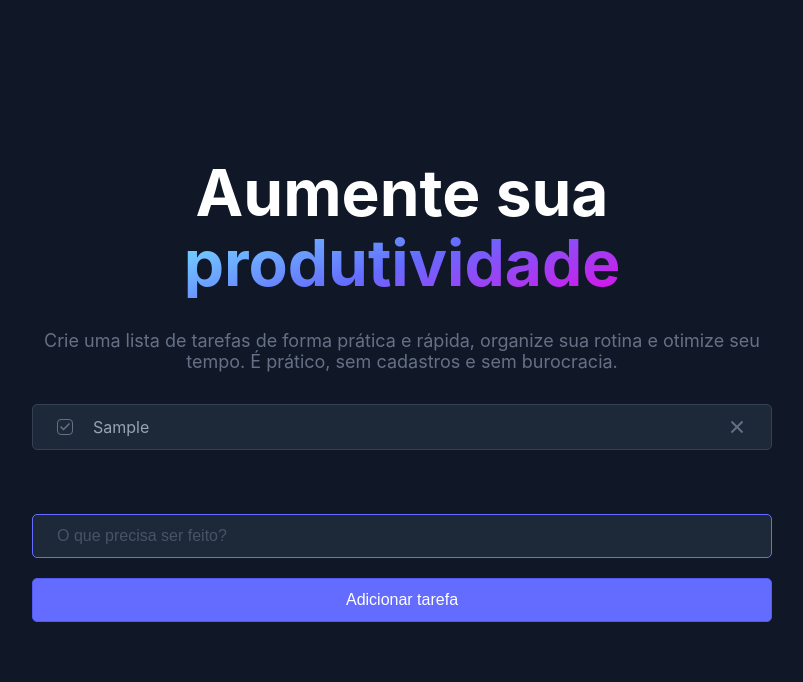
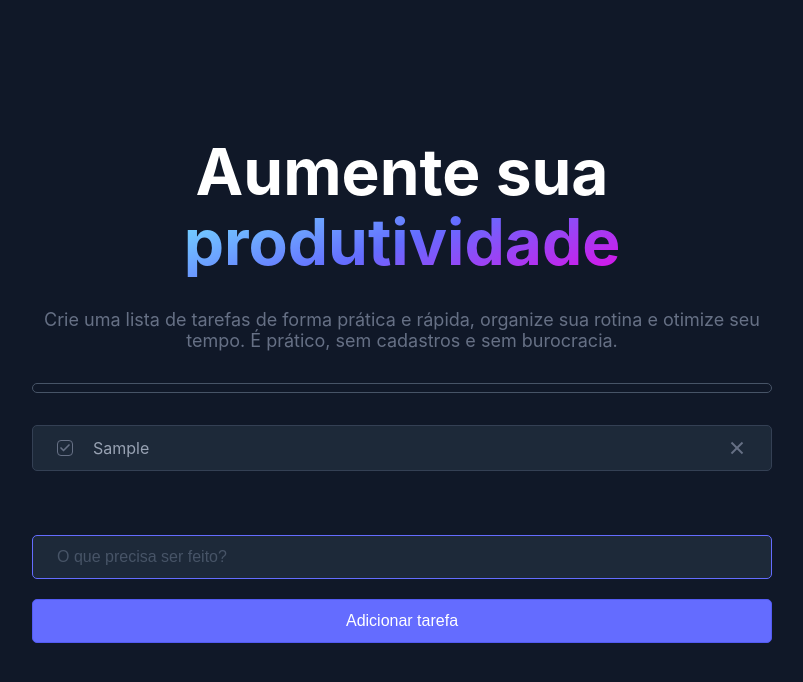
Before and after one commit to AdysonVieira/turbo-task, a React (Vite) app: page / in a window 1280 px wide. Both pictures are taken after typing "Sample" into the empty fields and a click on the button "Adicionar tarefa". Shown: the top 682 px of the page, without its empty margins (238-1041 px from the left). Built offline with nearby package versions, Linux system fonts and the light colour scheme.

Commit message:
add progress bar and update animation

```diff
--- a/src/hooks/use-localstorage.jsx
+++ b/src/hooks/use-localstorage.jsx
@@ -7,8 +7,9 @@ const useLocalStorage = (key, initialValue) => {
     })
 
   const setValue = React.useCallback((value) => {
+    setState(value)
     return window.localStorage.setItem(key, JSON.stringify(value))
-  }, [value])
+  }, [value, key])
 
   return [state, setValue]
 }
--- /dev/null
+++ b/src/pages/home/components/progress-bar/progress-bar.jsx
@@ -0,0 +1,15 @@
+import React from 'react'
+import { ProgressBarContainer } from './styled'
+
+const ProgressBar = ({ progress }) => {
+  return (
+    <ProgressBarContainer>
+      <div className='progressbar-border'>
+        <div style={{ width: `${progress}%`}} className='progressbar-thumb'></div>
+      </div>
+      {/* <span className='progressbar-percent'>{progress}% concluída</span> */}
+    </ProgressBarContainer>
+  )
+}
+
+export default ProgressBar
--- /dev/null
+++ b/src/pages/home/components/progress-bar/styled.jsx
@@ -0,0 +1,27 @@
+import styled from "styled-components";
+
+export const ProgressBarContainer = styled.div`
+  width: 100%;
+  margin-bottom: 3.2rem;
+
+  .progressbar-percent {
+    display: flex;
+    justify-content: end;
+    padding-top: 2rem;
+    color: ${(props) => props.theme.colors.gray.g400};
+    font-size: ${(props) => props.theme.fontSize.text.s};
+  }
+  .progressbar-border {
+    border: 1px solid ${(props) => props.theme.colors.gray.g600};
+    border-radius: 0.5rem;
+    height: 1rem;
+  }
+
+  .progressbar-thumb {
+    background-color: ${(props) => props.theme.colors.success.succ400};
+    border-radius: 0.5rem;
+    height: 0.8rem;
+    transition: all 0.2s ease-in-out;
+  }
+
+`;
--- a/src/pages/home/components/task-list/styled.jsx
+++ b/src/pages/home/components/task-list/styled.jsx
@@ -44,6 +44,7 @@ export const TaskBoxStyled = styled.li`
 
   &.checked {
     border: 1px solid ${(props) => props.theme.colors.success.succ400};
+    transition: all 0.2s ease;
   }
 
   @media screen and (max-width: ${(props) => props.theme.breakpoints.s} ){
--- a/src/pages/home/home.jsx
+++ b/src/pages/home/home.jsx
@@ -4,6 +4,7 @@ import { HomeContainer, SubTitle, Title, FormHome } from './styled'
 import Input from './components/input/input';
 import Button from './components/button/button';
 import TaskBox from './components/task-list/task-box'
+import ProgressBar from './components/progress-bar/progress-bar';
 import { TaskContainer } from './components/task-list/styled'
 
 const Home = () => {
@@ -13,6 +14,7 @@ const Home = () => {
   });
   const [value, setValue] = React.useState('');
   const [isError, setIsError] = React.useState(false);
+  const [progress, setProgress] = React.useState(0)
 
 
   React.useEffect(() => {
@@ -54,10 +56,21 @@ const Home = () => {
     };
   };
 
+  React.useEffect(() => {
+    const handleProgressBar = () => {
+      const total = tasks.length
+      const totalChecked = tasks.filter((item) => item.checked === true ).length
+      const progress = (100 / total) * totalChecked
+      return progress.toFixed()
+    }
+    setProgress(handleProgressBar())
+  }, [tasks])
+
   return (
     <HomeContainer>
       <Title>Aumente sua <span>produtividade</span></Title>
       <SubTitle>Crie uma lista de tarefas de forma prática e rápida, organize sua rotina e otimize seu tempo. É prático, sem cadastros e sem burocracia.</SubTitle>
+      { tasks.length > 0 && <ProgressBar progress={progress}/>}
       <TaskContainer>
         {tasks && tasks.map((task) => (
           <TaskBox
@@ -70,7 +83,8 @@ const Home = () => {
           />
           ))}
       </TaskContainer>
-      <FormHome onSubmit={handleSubmit}>
+      <FormHome
+        style={{marginTop:`${tasks.length === 0 ? '0' : '6.4rem'}`, transition: 'all 0.2s ease'}} onSubmit={handleSubmit}>
         <Input
           value={value}
           onChange={setValue}
--- a/src/pages/home/styled.jsx
+++ b/src/pages/home/styled.jsx
@@ -5,7 +5,7 @@ export const HomeContainer = styled.div`
   flex-direction: column;
   justify-content: center;
   align-items: center;
-  height: 100vh;
+  min-height: 100vh;
   max-width: 78rem;
   margin: 0 auto;
   padding: 2rem;
```
Lines whose indentation alone changed are shown as unchanged.
